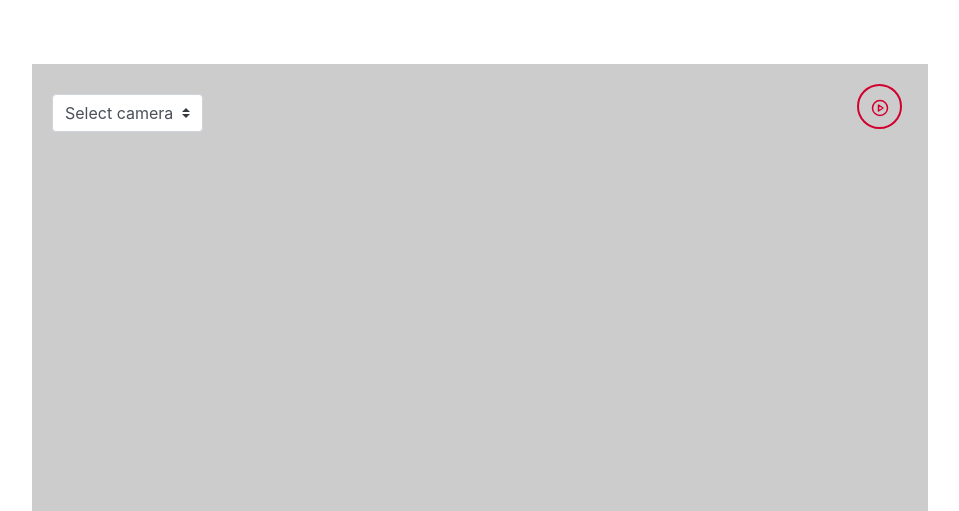
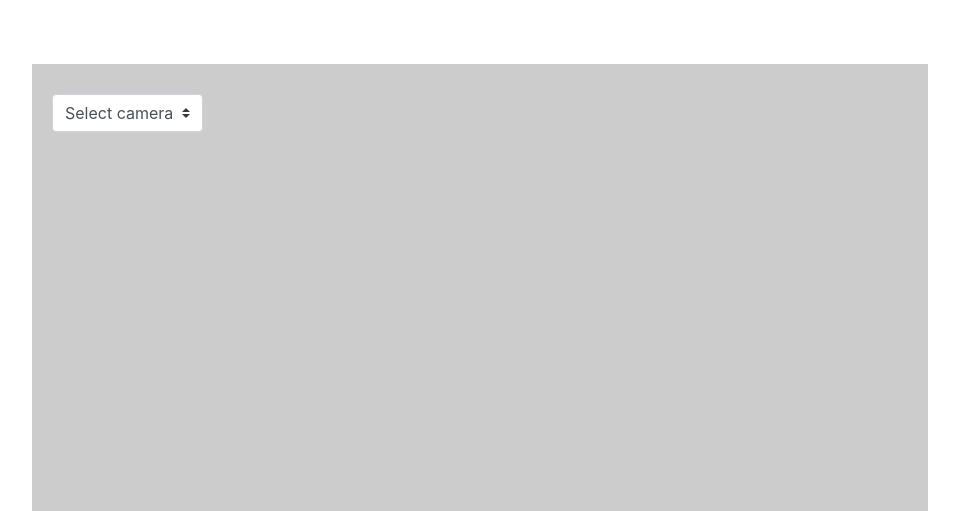
Before and after one commit to michiAkaWhitey/RechnungsApp, a Flask app: page / in a window 1280 px wide. Shown: the top 511 px of the page, without its empty margins (160-1119 px from the left). Run offline with Flask 3, Linux system fonts and the light colour scheme; some libraries are stand-ins or nearby versions.

Commit message:
control buttons deleted. changed to autostart of camera

```diff
--- a/app.py
+++ b/app.py
@@ -1,4 +1,4 @@
-from flask import Flask, render_template
+from flask import Flask, render_template, request
 from flask_httpauth import HTTPBasicAuth
 from werkzeug.security import generate_password_hash, check_password_hash
 
@@ -12,10 +12,11 @@ def verify_password(username, password):
     if username in users and check_password_hash(users.get(username), password):
         return username
 
-@app.route('/')
+@app.route('/', methods = ['POST', 'GET'])
 @auth.login_required
 def index():
     return render_template("index.html")
 
+
 if __name__ == '__main__':
     app.run(debug=True)
--- a/static/style.css
+++ b/static/style.css
@@ -48,77 +48,3 @@ video {
   left: 20px;
   top: 30px;
 }
-
-.controls {
-  position: absolute;
-  right: 20px;
-  top: 20px;
-  display: flex;
-}
-
-.controls>button {
-  width: 45px;
-  height: 45px;
-  text-align: center;
-  border-radius: 100%;
-  margin: 0 6px;
-  background: transparent;
-}
-
-.controls>button:hover svg {
-  color: white !important;
-}
-
-@media (min-width: 300px) and (max-width: 400px) {
-  .controls {
-      flex-direction: column;
-  }
-  .controls button {
-      margin: 5px 0 !important;
-  }
-}
-
-.controls>button>svg {
-  height: 20px;
-  width: 18px;
-  text-align: center;
-  margin: 0 auto;
-  padding: 0;
-}
-
-.controls button:nth-child(1) {
-  border: 2px solid #D2002E;
-}
-
-.controls button:nth-child(1) svg {
-  color: #D2002E;
-}
-
-.controls button:nth-child(2) {
-  border: 2px solid #008496;
-}
-
-.controls button:nth-child(2) svg {
-  color: #008496;
-}
-
-.controls button:nth-child(3) {
-  border: 2px solid #00B541;
-}
-
-.controls button:nth-child(3) svg {
-  color: #00B541;
-}
-
-.controls>button {
-  width: 45px;
-  height: 45px;
-  text-align: center;
-  border-radius: 100%;
-  margin: 0 6px;
-  background: transparent;
-}
-
-.controls>button:hover svg {
-  color: white;
-}
--- a/static/webcam.js
+++ b/static/webcam.js
@@ -1,14 +1,10 @@
-feather.replace();
-
 const controls = document.querySelector('.controls');
 const cameraOptions = document.querySelector('.video-options>select');
 const video = document.querySelector('video');
 const canvas = document.querySelector('canvas');
 const screenshotImage = document.querySelector('img');
-const buttons = [...controls.querySelectorAll('button')];
 const btnSaveImg = document.querySelector('#saveImg')
 let streamStarted = false;
-const [play, pause] = buttons;
 let currentStream = null;
 
 const constraints = {
@@ -57,11 +53,9 @@ const startStream = (constraints, changeMode = false) => {
     }
 }
 
-play.onclick = () => {
+window.onload = () => {
     if (streamStarted) {
         video.play();
-        play.classList.add('d-none');
-        pause.classList.remove('d-none');
         return;
     }
     if ('mediaDevices' in navigator) {
@@ -76,12 +70,6 @@ cameraOptions.onchange = () => {
     startStream(constraints, true);
 }
 
-pause.onclick = () => {
-    video.pause();
-    play.classList.remove('d-none');
-    pause.classList.add('d-none');
-}
-
 btnSaveImg.onclick = () => {
     canvas.width = video.videoWidth;
     canvas.height = video.videoHeight;
--- a/templates/index.html
+++ b/templates/index.html
@@ -26,11 +26,6 @@
         </div>
 
         <img class="screenshot-image d-none" alt="">
-
-        <div class="controls">
-            <button class="btn btn-danger play" title="Play"><i data-feather="play-circle"></i></button>
-            <button class="btn btn-info pause d-none" title="Pause"><i data-feather="pause"></i></button>
-        </div>
     </div>
 
     <button id="saveImg" class="btn">Save Snapshoot</button>
```
